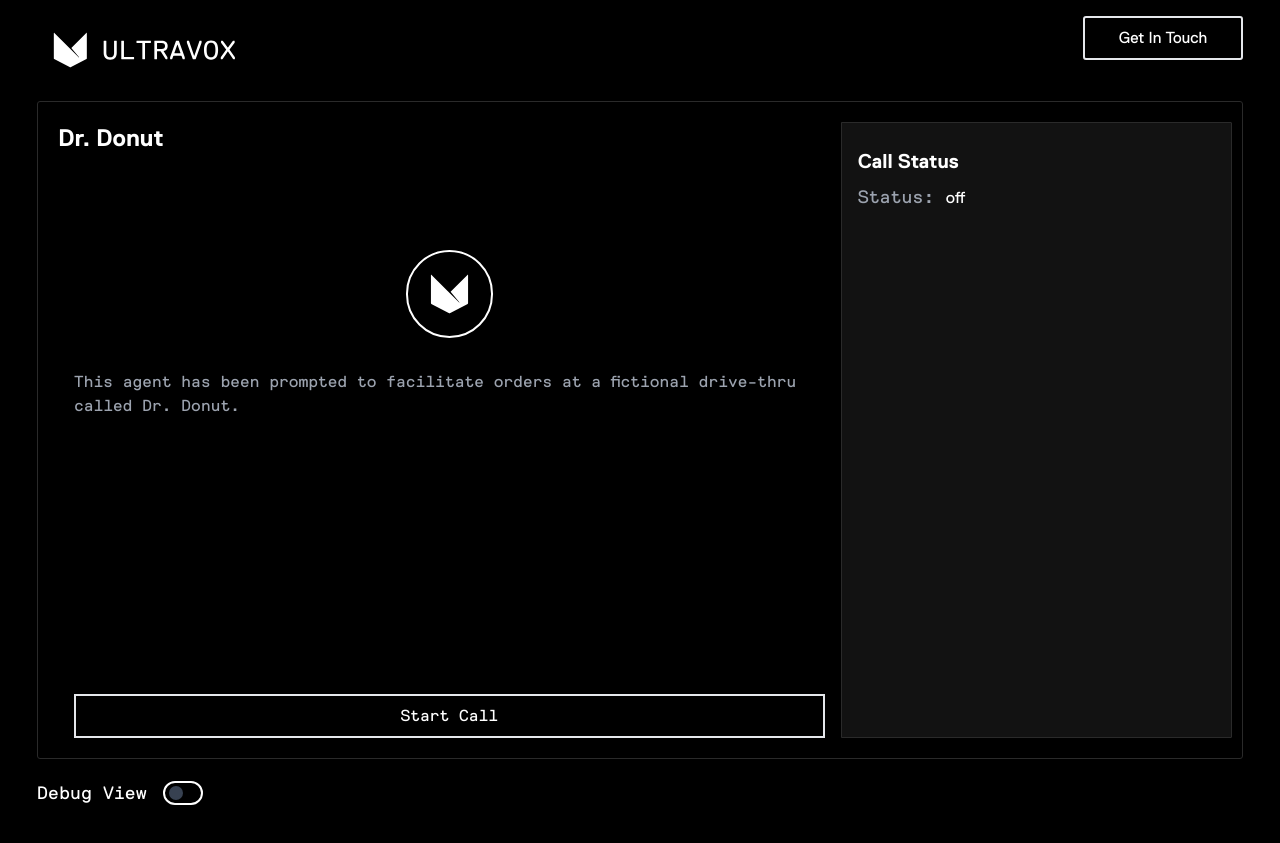
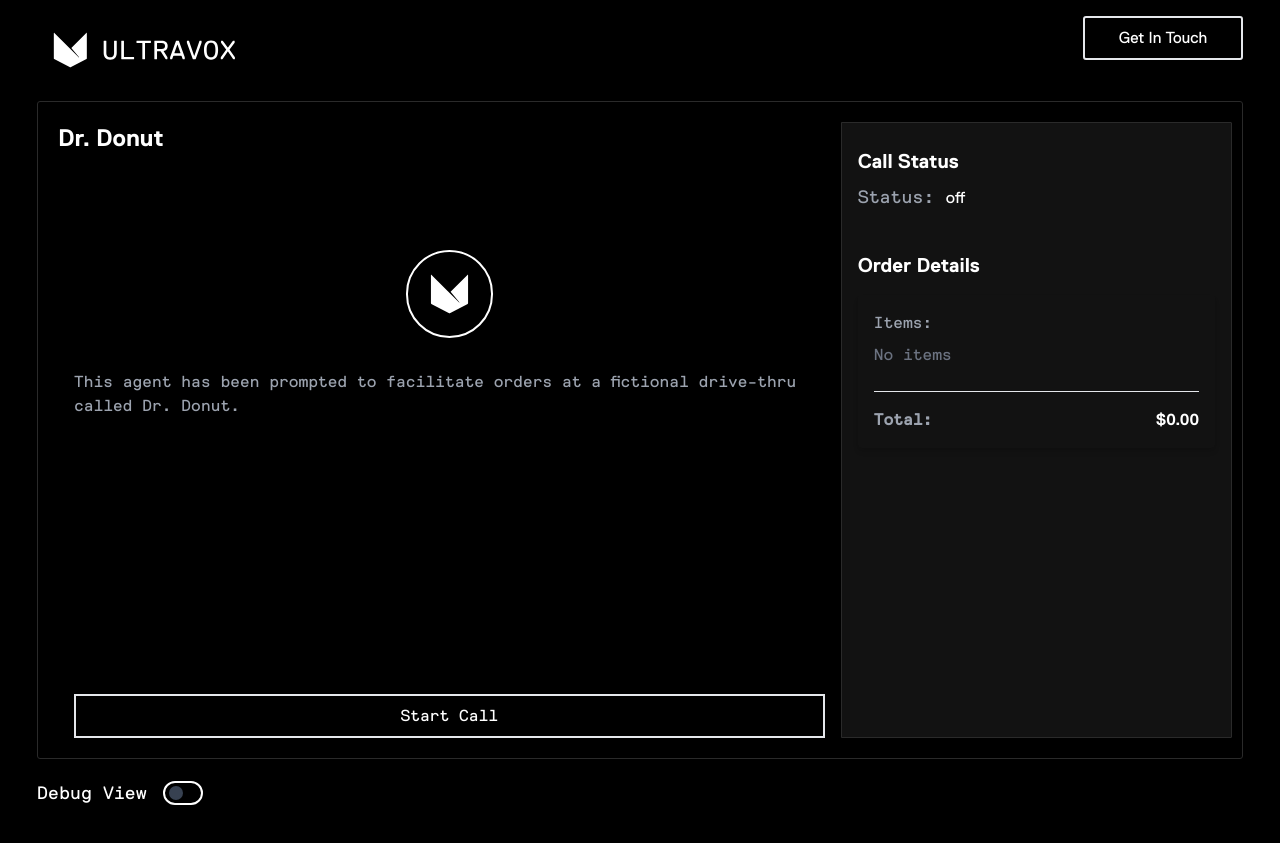
Before and after one commit to yansoe353/learneng, a Next.js app: page / in a window 1280 px wide. Built offline with nearby package versions, Linux system fonts and the light colour scheme.

Commit message:
add client implemented tool
Showing how to do client tool with Order Details component

```diff
--- /dev/null
+++ b/app/components/OrderDetails.tsx
@@ -0,0 +1,99 @@
+'use client';
+
+import React, { useState, useEffect } from 'react';
+import { OrderDetailsData, OrderItem } from '@/lib/types';
+
+function prepOrderDetails(orderDetailsData: string): OrderDetailsData {
+  try {
+    const parsedItems: OrderItem[] = JSON.parse(orderDetailsData);
+    const totalAmount = parsedItems.reduce((sum, item) => {
+      return sum + (item.price * item.quantity);
+    }, 0);
+
+    // Construct the final order details object with total amount
+    const orderDetails: OrderDetailsData = {
+      items: parsedItems,
+      totalAmount: Number(totalAmount.toFixed(2))
+    };
+
+    return orderDetails;
+  } catch (error) {
+    throw new Error(`Failed to parse order details: ${error}`);
+  }
+}
+
+const OrderDetails: React.FC = () => {
+  const [orderDetails, setOrderDetails] = useState<OrderDetailsData>({
+    items: [],
+    totalAmount: 0
+  });
+
+  useEffect(() => {
+    const handleOrderUpdate = (event: CustomEvent<string>) => {
+      console.log(`got event: ${JSON.stringify(event.detail)}`);
+
+      const formattedData: OrderDetailsData = prepOrderDetails(event.detail);
+      setOrderDetails(formattedData);
+    };
+
+    const handleCallEnded = () => {
+      setOrderDetails({
+        items: [],
+        totalAmount: 0
+      });
+    };
+
+    window.addEventListener('orderDetailsUpdated', handleOrderUpdate as EventListener);
+    window.addEventListener('callEnded', handleCallEnded as EventListener);
+
+    return () => {
+      window.removeEventListener('orderDetailsUpdated', handleOrderUpdate as EventListener);
+      window.removeEventListener('callEnded', handleCallEnded as EventListener);
+    };
+  }, []);
+
+  const formatCurrency = (amount: number) => {
+    return new Intl.NumberFormat('en-US', {
+      style: 'currency',
+      currency: 'USD'
+    }).format(amount);
+  };
+
+  const formatOrderItem = (item: OrderItem, index: number) => (
+    <div key={index} className="mb-2 pl-4 border-l-2 border-gray-200">
+      <div className="flex justify-between items-center">
+        <span className="font-medium">{item.quantity}x {item.name}</span>
+        <span className="text-gray-600">{formatCurrency(item.price * item.quantity)}</span>
+      </div>
+      {item.specialInstructions && (
+        <div className="text-sm text-gray-500 italic mt-1">
+          Note: {item.specialInstructions}
+        </div>
+      )}
+    </div>
+  );
+
+  return (
+    <div className="mt-10">
+      <h1 className="text-xl font-bold mb-4">Order Details</h1>
+      <div className="shadow-md rounded p-4">
+        <div className="mb-4">
+          <span className="text-gray-400 font-mono mb-2 block">Items:</span>
+          {orderDetails.items.length > 0 ? (
+            orderDetails.items.map((item, index) => formatOrderItem(item, index))
+          ) : (
+            <span className="text-gray-500 text-base font-mono">No items</span>
+          )}
+        </div>
+        <div className="mt-6 pt-4 border-t border-gray-200">
+          <div className="flex justify-between items-center font-bold">
+            <span className="text-gray-400 font-mono">Total:</span>
+            <span>{formatCurrency(orderDetails.totalAmount)}</span>
+          </div>
+        </div>
+      </div>
+    </div>
+  );
+};
+
+export default OrderDetails;
--- a/app/demo-config.ts
+++ b/app/demo-config.ts
@@ -1,4 +1,4 @@
-import { DemoConfig } from "@/lib/types";
+import { DemoConfig, ParameterLocation, SelectedTool } from "@/lib/types";
 
 function getSystemPrompt() {
   let sysPrompt: string;
@@ -29,16 +29,19 @@ function getSystemPrompt() {
     When talking with the user, use the following script:
     1. Take their order, acknowledging each item as it is ordered. If it's not clear which menu item the user is ordering, ask them to clarify.
       DO NOT add an item to the order unless it's one of the items on the menu below.
-    2. Once the order is complete, repeat back the order.
-    2a. If the user only ordered a drink, ask them if they would like to add a donut to their order.
-    2b. If the user only ordered donuts, ask them if they would like to add a drink to their order.
-    2c. If the user ordered both drinks and donuts, don't suggest anything.
-    3. Total up the price of all ordered items and inform the user.
-    4. Ask the user to pull up to the drive thru window.
+    2. Any time you get an item from the user, you must call the function 'updateOrder'.
+    3. Once the order is complete, repeat back the order.
+    3a. If the user only ordered a drink, ask them if they would like to add a donut to their order.
+    3b. If the user only ordered donuts, ask them if they would like to add a drink to their order.
+    3c. If the user ordered both drinks and donuts, don't suggest anything.
+    4. Total up the price of all ordered items and inform the user.
+    5. Ask the user to pull up to the drive thru window.
     If the user asks for something that's not on the menu, inform them of that fact, and suggest the most similar item on the menu.
     If the user says something unrelated to your role, responed with "Um... this is a Dr. Donut."
     If the user says "thank you", respond with "My pleasure."
     If the user asks about what's on the menu, DO NOT read the entire menu to them. Instead, give a couple suggestions.
+
+    IMPORTANT: Use the tool called 'updateOrder' any time the user adds or removes items to/from their order.
 
     The menu of available items is as follows:
 
@@ -74,6 +77,37 @@ function getSystemPrompt() {
   return sysPrompt;
 }
 
+const selectedTools: SelectedTool[] = [
+  {
+    "temporaryTool": {
+      "modelToolName": "updateOrder",
+      "description": "Update order details. Used any time items are added or removed or when the order is finalized. Call this any time the user updates their order.",
+      "dynamicParameters": [
+        {
+          "name": "orderDetailsData",
+          "location": ParameterLocation.BODY,
+          "schema": {
+            "description": "An array of objects contain order items.",
+            "type": "array",
+            "items": {
+              "type": "object",
+              "properties": {
+                "name": { "type": "string", "description": "The name of the item to be added to the order." },
+                "quantity": { "type": "number", "description": "The quantity of the item for the order." },
+                "specialInstructions": { "type": "string", "description": "Any special instructions that pertain to the item." },
+                "price": { "type": "number", "description": "The unit price for the item." },
+              },
+              "required": ["name", "quantity", "price"]
+            }
+          },
+          "required": true
+        },
+      ],
+      "client": {}
+    }
+  },
+];
+
 export const demoConfig: DemoConfig = {
   title: "Dr. Donut",
   overview: "This agent has been prompted to facilitate orders at a fictional drive-thru called Dr. Donut.",
@@ -81,6 +115,7 @@ export const demoConfig: DemoConfig = {
     systemPrompt: getSystemPrompt(),
     model: "fixie-ai/ultravox-70B",
     languageHint: "en",
+    selectedTools: selectedTools,
     voice: "terrence",
     temperature: 0.4
   }
--- a/app/page.tsx
+++ b/app/page.tsx
@@ -5,13 +5,14 @@ import { useSearchParams } from 'next/navigation';
 import { startCall, endCall } from '@/lib/callFunctions'
 import { CallConfig, SelectedTool } from '@/lib/types'
 import demoConfig from './demo-config';
-import { Role, Transcript, UltravoxExperimentalMessageEvent } from 'ultravox-client';
+import { Role, Transcript, UltravoxExperimentalMessageEvent, UltravoxSessionStatus } from 'ultravox-client';
 import BorderedImage from '@/app/components/BorderedImage';
 import UVLogo from '@/public/UVMark-White.svg';
 import CallStatus from './components/CallStatus';
 import DebugMessages from '@/app/components/DebugMessages';
 import MicToggleButton from './components/MicToggleButton';
 import { PhoneOffIcon } from 'lucide-react';
+import OrderDetails from './components/OrderDetails';
 
 type SearchParamsProps = {
   showMuteSpeakerButton: boolean;
@@ -53,14 +54,19 @@ export default function Home() {
     }
   }, [callTranscript]);
 
-  const handleStatusChange = useCallback((status: string) => {
-    setAgentStatus(status);
+  const handleStatusChange = useCallback((status: UltravoxSessionStatus | string | undefined) => {
+    if(status) {
+      setAgentStatus(status);
+    } else {
+      setAgentStatus('off');
+    }
+
   }, []);
 
-  const handleTranscriptChange = useCallback((transcripts: Transcript[]) => {
-    setCallTranscript(prevTranscripts => {
-      return [...transcripts];
-    });
+  const handleTranscriptChange = useCallback((transcripts: Transcript[] | undefined) => {
+    if(transcripts) {
+      setCallTranscript([...transcripts]);
+    }
   }, []);
 
   const handleDebugMessage = useCallback((debugMessage: UltravoxExperimentalMessageEvent) => {
@@ -209,7 +215,9 @@ export default function Home() {
                   </div>
                 </div>
                 {/* Call Status */}
-                <CallStatus status={agentStatus} />
+                <CallStatus status={agentStatus}>
+                  <OrderDetails />
+                </CallStatus>
               </div>
             </div>
             {/* Debug View */}
--- a/lib/callFunctions.ts
+++ b/lib/callFunctions.ts
@@ -1,12 +1,13 @@
 'use client';
 import { UltravoxSession, UltravoxSessionStatus, Transcript, UltravoxExperimentalMessageEvent, Role } from 'ultravox-client';
 import { JoinUrlResponse, CallConfig } from '@/lib/types';
+import { updateOrderTool } from './clientTools';
 
 let uvSession: UltravoxSession | null = null;
 const debugMessages: Set<string> = new Set(["debug"]);
 
 interface CallCallbacks {
-  onStatusChange: (status: UltravoxSessionStatus | undefined) => void;
+  onStatusChange: (status: UltravoxSessionStatus | string | undefined) => void;
   onTranscriptChange: (transcripts: Transcript[] | undefined) => void;
   onDebugMessage?: (message: UltravoxExperimentalMessageEvent ) => void;
 }
@@ -72,6 +73,12 @@ export async function startCall(callbacks: CallCallbacks, callConfig: CallConfig
     // Start up our Ultravox Session
     uvSession = new UltravoxSession({ experimentalMessages: debugMessages });
 
+    // Register our tool for order details
+    uvSession.registerToolImplementation(
+      "updateOrder",
+      updateOrderTool
+    );
+
     if(showDebugMessages) {
       console.log('uvSession created:', uvSession);
       console.log('uvSession methods:', Object.getOwnPropertyNames(Object.getPrototypeOf(uvSession)));
@@ -95,8 +102,6 @@ export async function startCall(callbacks: CallCallbacks, callConfig: CallConfig
     } else {
       return;
     }
-
-
   }
 
   console.log('Call started!');
@@ -109,4 +114,11 @@ export async function endCall(): Promise<void> {
     uvSession.leaveCall();
     uvSession = null;
   }
+
+  // Dispatch a custom event when the call ends so that we can clear the order details form
+  if (typeof window !== 'undefined') {
+    const event = new CustomEvent('callEnded');
+    window.dispatchEvent(event);
+  }
+
 }
--- /dev/null
+++ b/lib/clientTools.ts
@@ -0,0 +1,16 @@
+import { ClientToolImplementation } from 'ultravox-client';
+
+// Client-implemented tool for Order Details
+export const updateOrderTool: ClientToolImplementation = (parameters) => {
+  const { ...orderData } = parameters;
+  console.debug("Received order details update:", orderData.orderDetailsData);
+
+  if (typeof window !== "undefined") {
+    const event = new CustomEvent("orderDetailsUpdated", {
+      detail: orderData.orderDetailsData,
+    });
+    window.dispatchEvent(event);
+  }
+
+  return "Updated the order details.";
+};
--- a/lib/types.ts
+++ b/lib/types.ts
@@ -48,12 +48,14 @@ export interface SelectedTool {
 }
 
 export interface BaseToolDefinition {
+  modelToolName?: string;
   description: string;
   dynamicParameters?: DynamicParameter[];
   staticParameters?: StaticParameter[];
   automaticParameters?: AutomaticParameter[];
   requirements?: ToolRequirements;
   http?: BaseHttpToolDetails;
+  client?: {};
 }
 
 interface DynamicParameter {
@@ -129,3 +131,15 @@ export interface DemoConfig {
   overview: string;
   callConfig: CallConfig;
 }
+
+// For our order details component
+export interface OrderItem {
+  name: string;
+  quantity: number;
+  specialInstructions?: string;
+  price: number;
+}
+export interface OrderDetailsData {
+  items: OrderItem[];
+  totalAmount: number;
+}
```
Also changed, not shown: .eslintrc.json (added).
